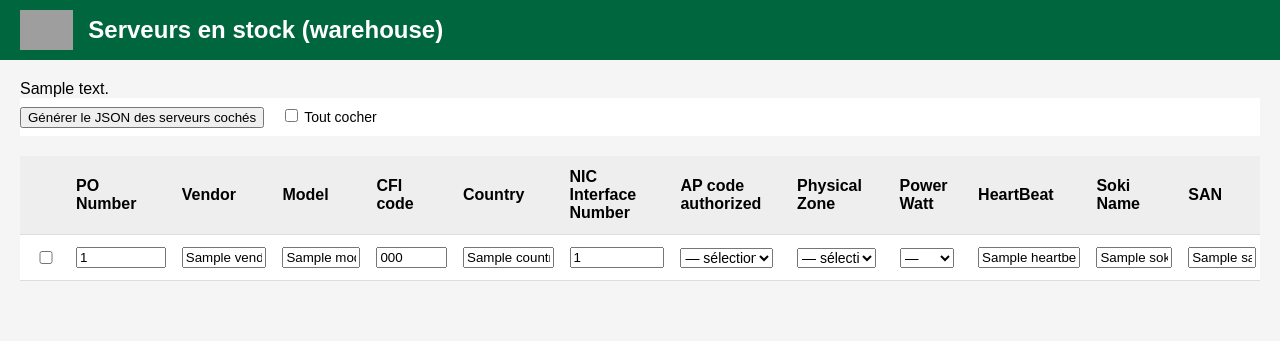
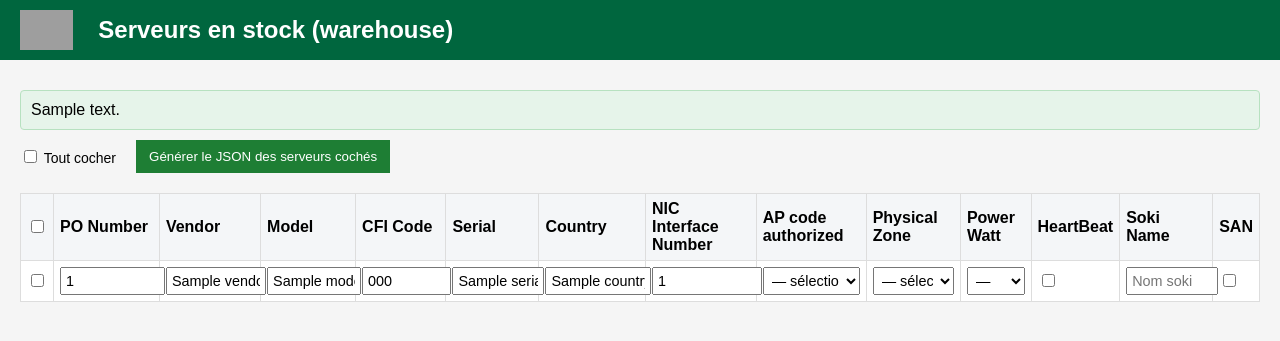
Before and after one commit to Selimyahyaoui/front, a FastAPI app: template app/templates/servers_warehouse.html in a window 1280 px wide. Shown: the top 341 px of the page. Run offline with FastAPI, Linux system fonts and the light colour scheme; the template is opened without the code that fills it: most values are stand-ins (such as "Sample title", 1, 10 or a date in 2020); parts of the project's set-up code (start-up, migrations or seed data) failed here and were passed over; grey boxes are pictures that could not be loaded.

Commit message:
Update servers_warehouse.html

```diff
--- a/app/templates/servers_warehouse.html
+++ b/app/templates/servers_warehouse.html
@@ -5,42 +5,53 @@
   <title>Serveurs en stock (warehouse)</title>
   <link rel="stylesheet" href="/static/style.css" />
   <style>
-    .table-sm td input, .table-sm td select { width: 100%; }
-    .sticky-actions{ position: sticky; top: 0; background: #fff; padding: 8px 0; }
+    .table { width: 100%; border-collapse: collapse; }
+    .table th, .table td { border: 1px solid #ddd; padding: 6px; }
+    .table thead th { background: #f4f6f8; position: sticky; top: 0; }
+    .alert { padding: 10px; border-radius: 4px; margin: 10px 0; }
+    .alert-success { background: #e6f4ea; border: 1px solid #b7e1c0; }
+    .alert-danger { background: #fdecea; border: 1px solid #f5c2c0; }
+    .actions { display: flex; gap: 10px; align-items: center; margin: 10px 0; }
+    .btn { padding: 8px 12px; border: 1px solid #ccc; background: #fff; cursor: pointer; }
+    .btn-primary { background: #1e7e34; color: #fff; border-color: #1e7e34; }
+    .form-control { width: 100%; }
+    .form-control-sm { padding: 4px; font-size: 0.9rem; }
+    .header { display:flex; align-items:center; gap:10px; }
+    .logo { height:40px; }
   </style>
 </head>
 <body>
-<header>
+<header class="header">
   <img src="/static/bnp_logo.png" alt="BNP" class="logo" />
   <h1>Serveurs en stock (warehouse)</h1>
 </header>
 
 <div class="content">
   {% if message_ok %}
-    <div class="alert alert-success">{{ message_ok }}</div>
+  <div class="alert alert-success">{{ message_ok }}</div>
   {% endif %}
   {% if message_error %}
-    <div class="alert alert-danger">{{ message_error }}</div>
+  <div class="alert alert-danger">{{ message_error }}</div>
   {% endif %}
 
   <form method="post" action="/servers/warehouse" onsubmit="collectSelection()">
-    <div class="sticky-actions">
-      <button type="submit" class="btn btn-primary">Générer le JSON des serveurs cochés</button>
-      <label style="margin-left:12px">
-        <input type="checkbox" id="check_all" onclick="toggleAll(this)"> Tout cocher
-      </label>
-      <input type="hidden" name="selected_ids" id="selected_ids" value="">
+    <input type="hidden" name="selected_ids" id="selected_ids" value="" />
+
+    <div class="actions">
+      <label><input type="checkbox" id="check_all" onclick="toggleAll(this)"> Tout cocher</label>
+      <button class="btn btn-primary" type="submit">Générer le JSON des serveurs cochés</button>
     </div>
 
     <div class="table-responsive">
       <table class="table table-sm table-bordered align-middle">
         <thead class="table-light">
           <tr>
-            <th></th>
+            <th><input type="checkbox" id="check_all_head" onclick="toggleAll(this)"></th>
             <th>PO Number</th>
             <th>Vendor</th>
             <th>Model</th>
-            <th>CFI code</th>
+            <th>CFI Code</th>
+            <th>Serial</th>
             <th>Country</th>
             <th>NIC Interface Number</th>
             <th>AP code authorized</th>
@@ -53,58 +64,64 @@
         </thead>
         <tbody>
         {% for s in servers %}
-          <tr>
+          <tr data-id="{{ s.id }}">
             <td>
               <input type="checkbox" class="row-check" data-id="{{ s.id }}">
             </td>
-
-            <!-- Champs non éditables (affichés en readonly pour info) -->
-            <td><input class="form-control form-control-sm" value="{{ s.po_number or '' }}" readonly></td>
-            <td><input class="form-control form-control-sm" value="{{ s.vendor or '' }}" readonly></td>
-            <td><input class="form-control form-control-sm" value="{{ s.model or '' }}" readonly></td>
-            <td><input class="form-control form-control-sm" value="{{ s.cfi_code or '' }}" readonly></td>
-            <td><input class="form-control form-control-sm" value="{{ s.country or '' }}" readonly></td>
-
-            <!-- NIC count (éditable) -->
             <td>
-              <input name="nic_{{ s.id }}" type="number" min="0" class="form-control form-control-sm"
-                     value="{{ s.nic_count or 0 }}">
+              <input class="form-control form-control-sm" name="po_number_{{ s.id }}" value="{{ s.po_number }}" readonly>
             </td>
-
-            <!-- AP code authorized (liste) -->
             <td>
-              <select name="ap_{{ s.id }}" class="form-control form-control-sm">
-                <option value="">— sélectionner —</option>
+              <input class="form-control form-control-sm" name="vendor_{{ s.id }}" value="{{ s.vendor }}" readonly>
+            </td>
+            <td>
+              <input class="form-control form-control-sm" name="model_{{ s.id }}" value="{{ s.model }}" readonly>
+            </td>
+            <td>
+              <input class="form-control form-control-sm" name="cfi_code_{{ s.id }}" value="{{ s.cfi_code }}">
+            </td>
+            <td>
+              <input class="form-control form-control-sm" name="serial_{{ s.id }}" value="{{ s.serial }}" readonly>
+            </td>
+            <td>
+              <input class="form-control form-control-sm" name="country_{{ s.id }}" value="{{ s.country }}" readonly>
+            </td>
+            <td>
+              <input class="form-control form-control-sm" type="number" min="0" name="nic_count_{{ s.id }}" value="{{ s.nic_count }}">
+            </td>
+            <td>
+              <select class="form-control form-control-sm" name="ap_code_{{ s.id }}">
+                <option value="">— sélection —</option>
                 {% for ap in ap_codes %}
-                  <option value="{{ ap }}" {% if s.ap_code_authorized == ap %}selected{% endif %}>{{ ap }}</option>
+                  <option value="{{ ap }}" {% if ap == s.ap_code %}selected{% endif %}>{{ ap }}</option>
                 {% endfor %}
               </select>
             </td>
-
-            <!-- Physical Zone (liste) -->
             <td>
-              <select name="pz_{{ s.id }}" class="form-control form-control-sm">
-                <option value="">— sélectionner —</option>
+              <select class="form-control form-control-sm" name="physical_zone_{{ s.id }}">
+                <option value="">— sélection —</option>
                 {% for pz in physical_zones %}
-                  <option value="{{ pz }}" {% if s.physical_zone_target == pz %}selected{% endif %}>{{ pz }}</option>
+                  <option value="{{ pz }}">{{ pz }}</option>
                 {% endfor %}
               </select>
             </td>
-
-            <!-- Power (liste) -->
             <td>
-              <select name="pw_{{ s.id }}" class="form-control form-control-sm">
-                <option value="">—</option>
+              <select class="form-control form-control-sm" name="power_watt_{{ s.id }}">
+                <option value="0">—</option>
                 {% for w in power_watts %}
-                  <option value="{{ w }}" {% if s.power_watt == w %}selected{% endif %}>{{ w }}</option>
+                  <option value="{{ w }}">{{ w }}</option>
                 {% endfor %}
               </select>
             </td>
-
-            <!-- HeartBeat / Soki / SAN (textes) -->
-            <td><input name="hb_{{ s.id }}" class="form-control form-control-sm" value="{{ s.heartbeat or '' }}"></td>
-            <td><input name="soki_{{ s.id }}" class="form-control form-control-sm" value="{{ s.soki or '' }}"></td>
-            <td><input name="san_{{ s.id }}" class="form-control form-control-sm" value="{{ s.san or '' }}"></td>
+            <td class="text-center">
+              <input type="checkbox" name="heartbeat_{{ s.id }}">
+            </td>
+            <td>
+              <input class="form-control form-control-sm" name="soki_name_{{ s.id }}" placeholder="Nom soki">
+            </td>
+            <td class="text-center">
+              <input type="checkbox" name="san_{{ s.id }}">
+            </td>
           </tr>
         {% endfor %}
         </tbody>
@@ -114,14 +131,15 @@
 </div>
 
 <script>
-  function toggleAll(source){
-    document.querySelectorAll('.row-check').forEach(cb => cb.checked = source.checked);
-  }
-  function collectSelection(){
-    const ids = Array.from(document.querySelectorAll('.row-check:checked'))
-      .map(cb => cb.getAttribute('data-id'));
-    document.getElementById('selected_ids').value = ids.join(',');
-  }
+function toggleAll(cb) {
+  document.querySelectorAll('.row-check').forEach(x => x.checked = cb.checked);
+}
+function collectSelection() {
+  const ids = Array.from(document.querySelectorAll('.row-check'))
+    .filter(x => x.checked)
+    .map(x => x.getAttribute('data-id'));
+  document.getElementById('selected_ids').value = ids.join(',');
+}
 </script>
 </body>
 </html>
```
